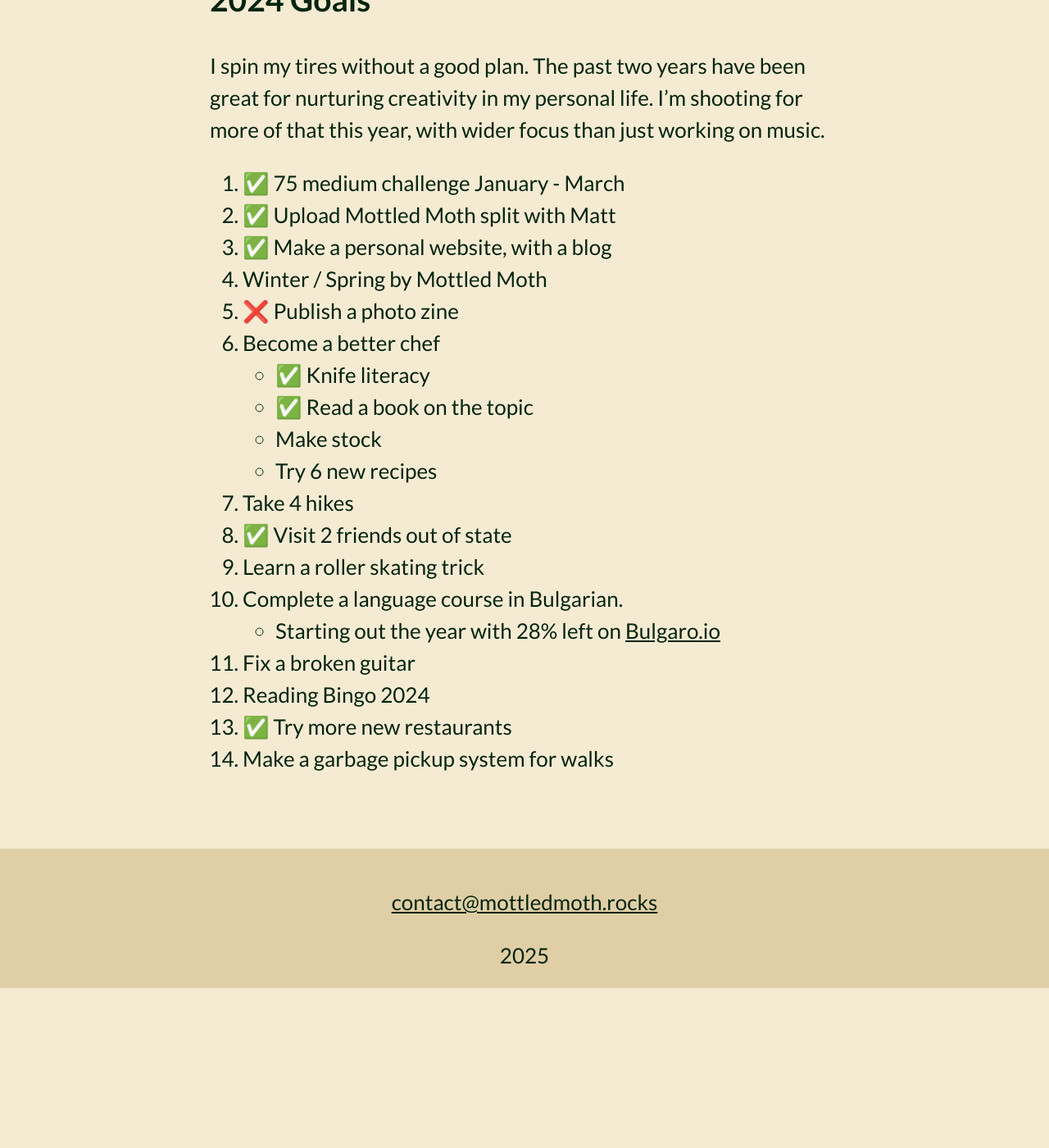
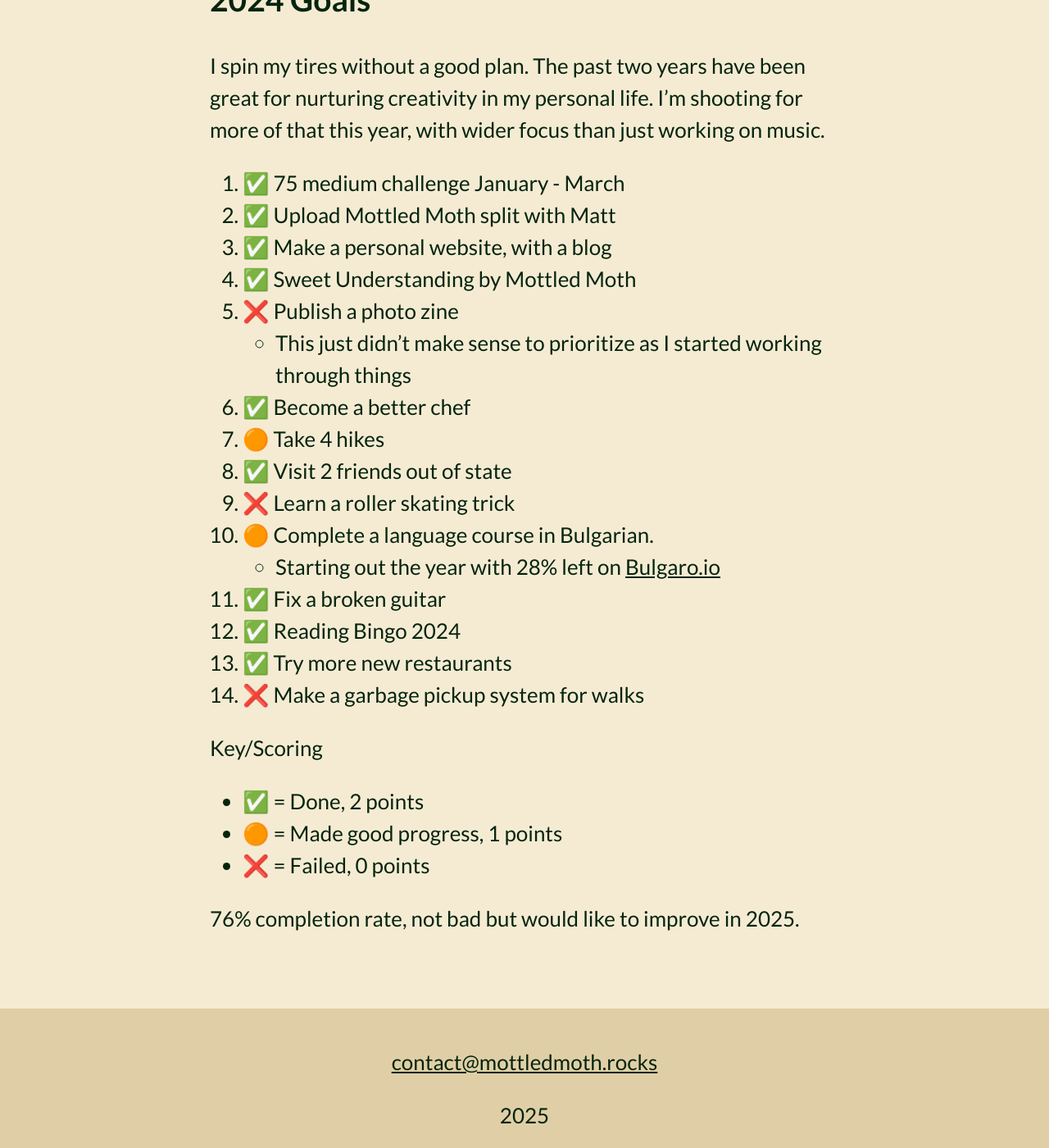
Before and after one commit to timothyholmes/mottled-moth-rocks, a Jekyll site: the page built from _posts/2024-01-24-annual-goals.md, in a window 1280 px wide and 1400 px high, scrolled down 562 px. Shown: the whole window at 82% size. Built offline with Jekyll 4.4.1, drawn with Linux system fonts in a browser that asks for light colours; before the commit the page ends 1767 px from its top, so only the background shows below that.

```diff
--- a/_posts/2024-01-24-annual-goals.md
+++ b/_posts/2024-01-24-annual-goals.md
@@ -12,19 +12,23 @@
 1. ✅ 75 medium challenge January - March
 2. ✅ Upload Mottled Moth split with Matt
 3. ✅ Make a personal website, with a blog
-4. Winter / Spring by Mottled Moth
+4. ✅ Sweet Understanding by Mottled Moth
 5. ❌ Publish a photo zine
-6. Become a better chef
-    * ✅ Knife literacy
-    * ✅ Read a book on the topic
-    * Make stock
-    * Try 6 new recipes
-7. Take 4 hikes
+    * This just didn't make sense to prioritize as I started working through things
+6. ✅ Become a better chef
+7. 🟠 Take 4 hikes
 8. ✅ Visit 2 friends out of state
-9. Learn a roller skating trick
-9. Complete a language course in Bulgarian.
+9. ❌ Learn a roller skating trick
+9. 🟠 Complete a language course in Bulgarian.
     * Starting out the year with 28% left on [Bulgaro.io](http://bulgaro.io)
-10. Fix a broken guitar
-11. Reading Bingo 2024
+10. ✅ Fix a broken guitar
+11. ✅ Reading Bingo 2024
 12. ✅ Try more new restaurants
-13. Make a garbage pickup system for walks
+13. ❌ Make a garbage pickup system for walks
+
+Key/Scoring
+* ✅ = Done, 2 points
+* 🟠 = Made good progress, 1 points
+* ❌ = Failed, 0 points
+
+76% completion rate, not bad but would like to improve in 2025.
```
Also changed, not shown: _posts/2024-09-13-process.md (+1 -1 lines), _posts/2025-02-12-annual-goals.md (added, +39 -0 lines), assets/images/2025-02-12-annual-goals/citrus-small.png (added), 1 other file.
